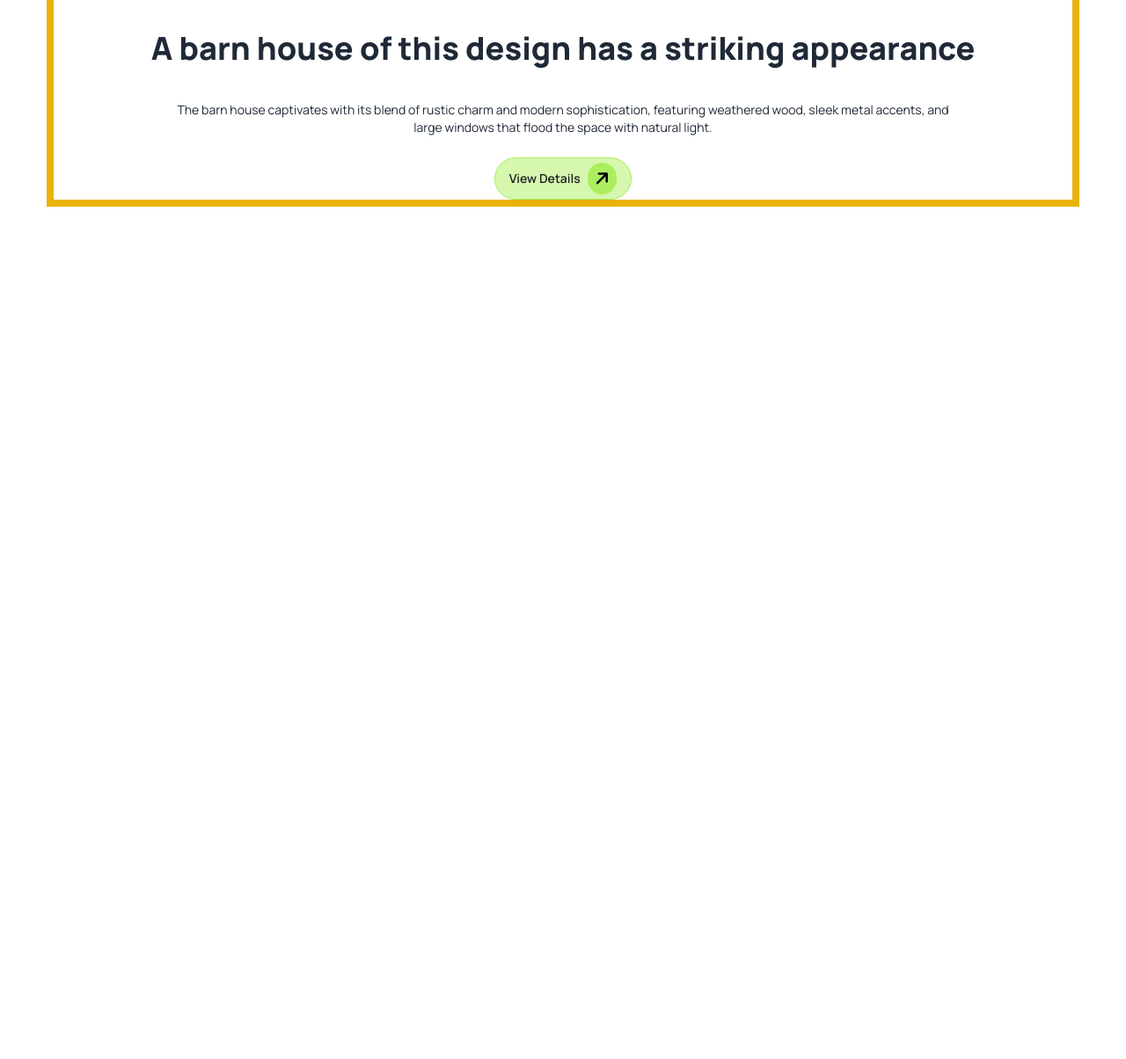
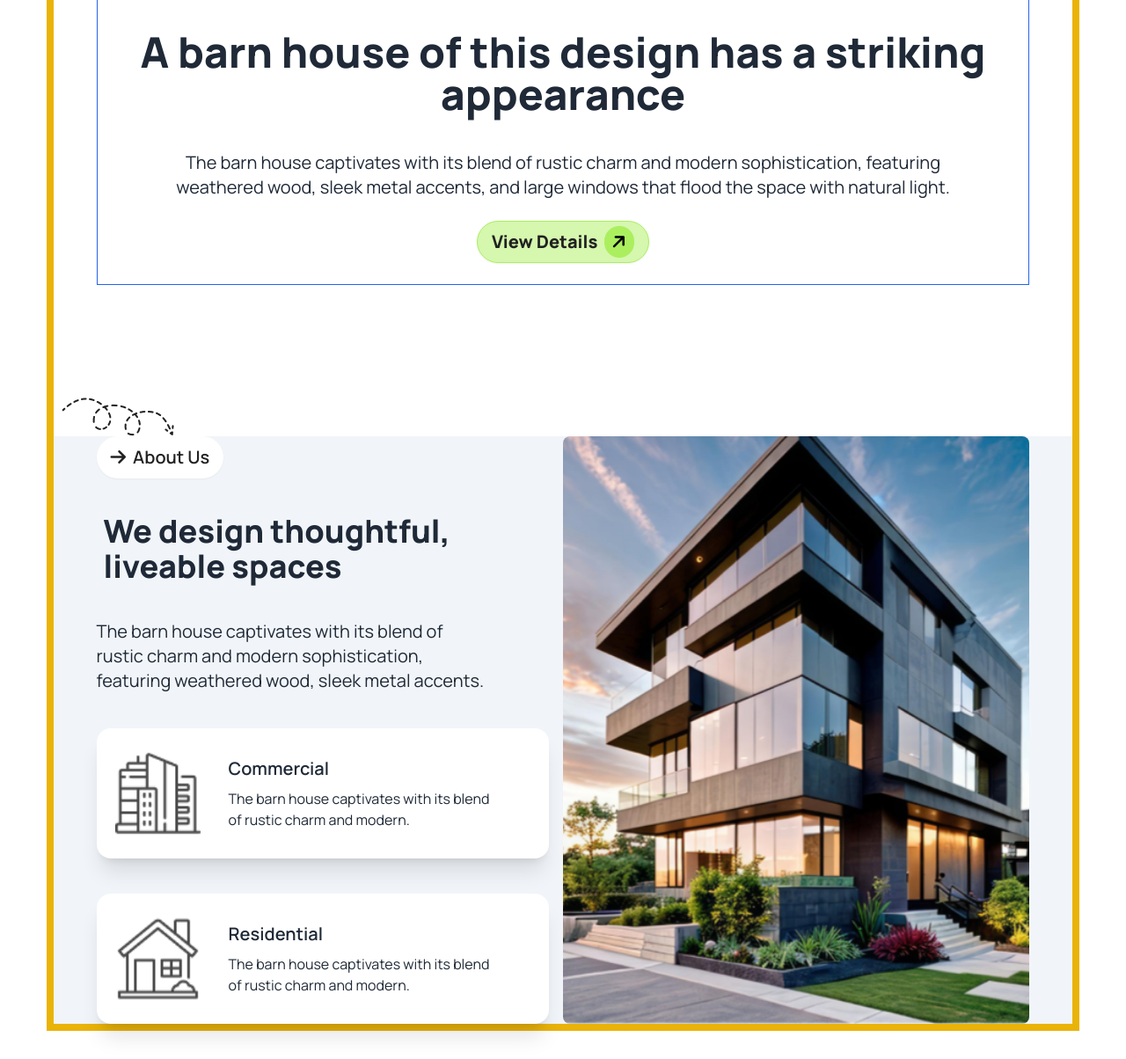
Before and after one commit to Fahsina24/assignment_3, a plain HTML site: page index.html in a window 1280 px wide. Shown: the part 500-1704 px from the top of the page at 88% size. Before the commit the page ends 800 px from the top, so only its background shows below. Drawn offline with nearby package versions, Linux system fonts and the light colour scheme.

Commit message:
About Us section is done

```diff
--- a/index.html
+++ b/index.html
@@ -59,7 +59,7 @@
     <header class="w-11/12 mx-auto">
       <!-- navbar starts here -->
       <nav class="w-full mb-5">
-        <div class="navbar h-18 border-blue-600 border solid border-10">
+        <div class="navbar border-blue-600 border solid border-10">
           <div class="navbar-start gap-1">
             <p class="bg-primary_btn_color rounded-full px-2 py-1 items-center">
               <i
@@ -120,20 +120,20 @@
       </nav>
       <!-- Banner starts here -->
       <div
-        class="w-full flex items-center justify-center text-center flex-col pt-10"
+        class="w-full border-blue-600 border solid border-10 flex items-center justify-center text-center flex-col pt-10"
       >
         <img class="w-11/12 lg:w-1/2" src="assets/banner.png" alt="" />
-        <h1 class="primary_text font-extrabold py-10 text-2xl lg:text-4xl">
+        <h1 class="primary_text font-extrabold py-10 text-2xl px-2 lg:text-5xl">
           A barn house of this design has a striking appearance
         </h1>
-        <p class="w-10/12 secondary_text font-normal text-xs lg:text-sm">
+        <p class="secondary_text font-normal text-xs lg:text-xl lg:w-5/6">
           The barn house captivates with its blend of rustic charm and modern
           sophistication, featuring weathered wood, sleek metal accents, and
           large windows that flood the space with natural light.
         </p>
-        <div class="mt-6 w-full">
+        <div class="m-6 w-full text-2xl">
           <button
-            class="btn items-center bg-primary_btn_color_opacity rounded-full text-primary_text border-1 border-primary_btn_color w-full lg:w-fit"
+            class="btn items-center bg-primary_btn_color_opacity rounded-full text-primary_text border-1 border-primary_btn_color w-full font-extrabold text-xl lg:w-fit"
           >
             View Details
             <p class="bg-primary_btn_color rounded-full px-2 py-1 items-center">
@@ -146,7 +146,78 @@
         </div>
       </div>
     </header>
-    <main></main>
+    <main>
+      <!-- About Us Section -->
+      <section class="mt-32">
+        <div class="w-11/12 mx-auto">
+          <img class="-ml-10 w-1/10" src="assets/Vector.png" alt="" />
+        </div>
+        <div class="w-full bg-gradient-to-r from-slate-100 to-slate-100">
+          <div class="w-11/12 mx-auto">
+            <div class="w-full flex">
+              <div class="w-1/2">
+                <button
+                  class="btn border-0 bg-white rounded-full text-primary_text text-xl"
+                >
+                  <i
+                    class="fa-solid fa-arrow-right text-center text-primary_text text-xl"
+                  >
+                  </i>
+                  About Us
+                </button>
+                <h1
+                  class="primary_text font-extrabold py-10 text-2xl px-2 lg:text-4xl"
+                >
+                  We design thoughtful, liveable spaces
+                </h1>
+                <p
+                  class="secondary_text font-normal text-xs lg:text-xl lg:w-5/6"
+                >
+                  The barn house captivates with its blend of rustic charm and
+                  modern sophistication, featuring weathered wood, sleek metal
+                  accents.
+                </p>
+                <div class="card card-side bg-base-100 shadow-xl mt-10 mr-4">
+                  <div class="w-11/12 mx-auto flex">
+                    <figure class="w-1/3">
+                      <img src="assets/commercial.png" alt="" />
+                    </figure>
+                    <div class="card-body">
+                      <h2 class="card-title">Commercial</h2>
+                      <p>
+                        The barn house captivates with its blend of rustic charm
+                        and modern.
+                      </p>
+                    </div>
+                  </div>
+                </div>
+                <div class="card card-side bg-base-100 shadow-xl mt-10 mr-4">
+                  <div class="w-11/12 mx-auto flex">
+                    <figure class="w-1/3">
+                      <img src="assets/residential.png" alt="" />
+                    </figure>
+                    <div class="card-body">
+                      <h2 class="card-title">Residential</h2>
+                      <p>
+                        The barn house captivates with its blend of rustic charm
+                        and modern.
+                      </p>
+                    </div>
+                  </div>
+                </div>
+              </div>
+              <div class="w-1/2">
+                <img
+                  class="object-cover h-full rounded-lg"
+                  src="assets/Rectangle.png"
+                  alt=""
+                />
+              </div>
+            </div>
+          </div>
+        </div>
+      </section>
+    </main>
     <footer></footer>
   </body>
 </html>
```
